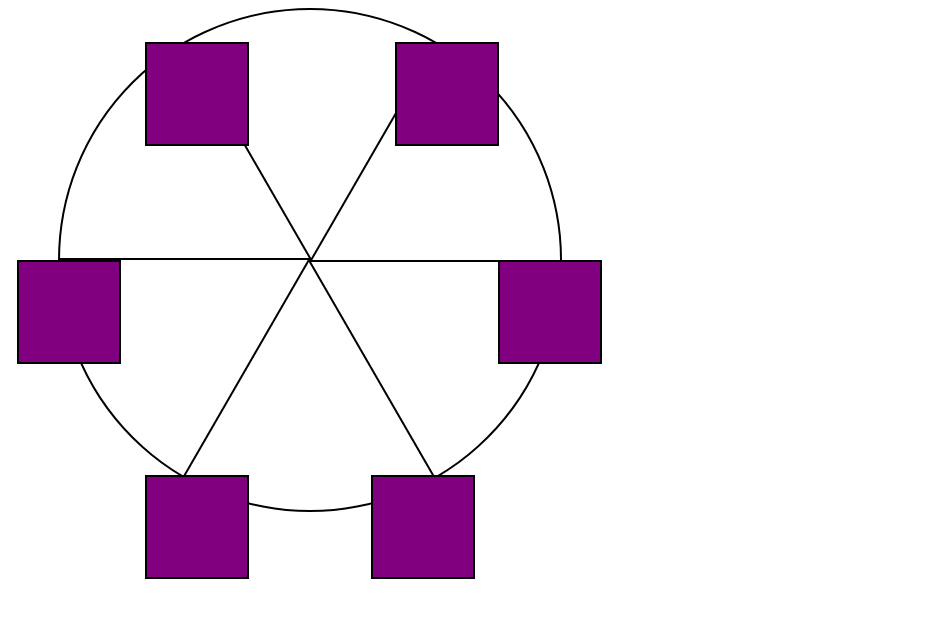
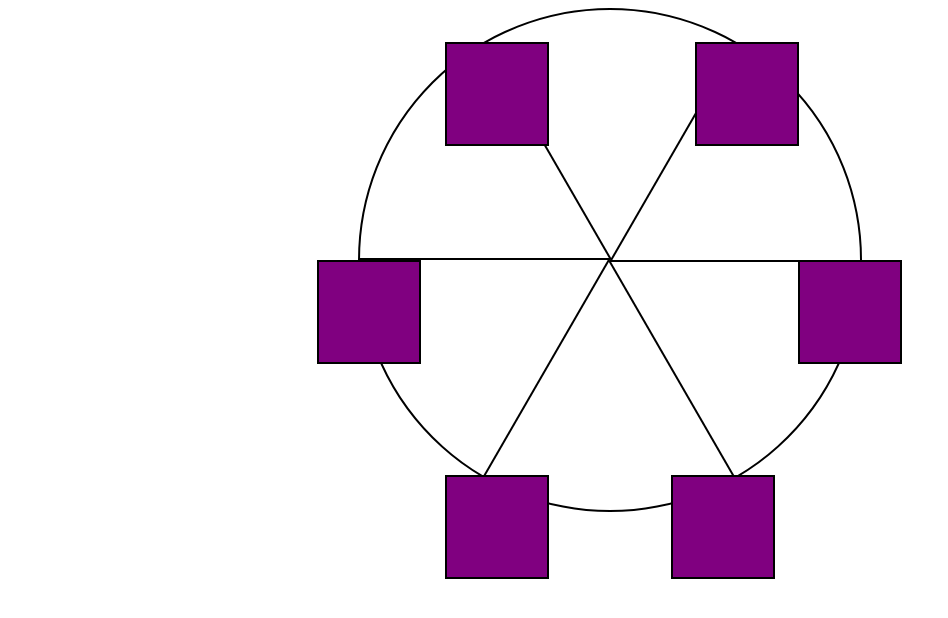
Before and after one commit to Moccaa/ferris-wheel, a plain HTML site: page ferris-wheel.html in a window 1280 px wide. Shown: the whole page, without its empty margins (0-948 px from the left). Drawn offline with Linux system fonts and the light colour scheme.

Commit message:
Update ferris-wheel.css

```diff
--- a/styles/ferris-wheel.css
+++ b/styles/ferris-wheel.css
@@ -1,7 +1,7 @@
 .wheel {
   border: 2px solid black;
   border-radius: 50%;
-  margin-left: 50px;
+  margin-left: 350px;
   position: absolute;
   height: 55vw;
   width: 55vw;
```
